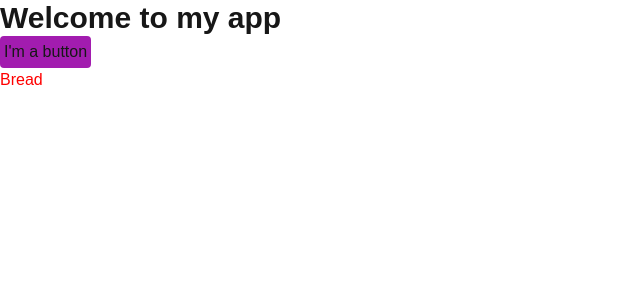
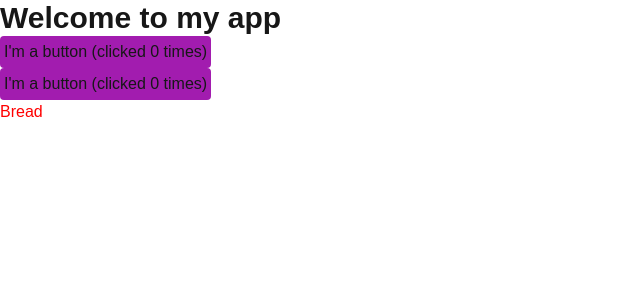
Before and after one commit to gataria/intro-to-react, a Next.js app: page / in a window 1280 px wide. Shown: the top 300 px of the page, without its empty margins (0-640 px from the left). Built offline with nearby package versions, Linux system fonts and the light colour scheme.

Commit message:
Updating the screen using state for buttons, keeping track of their # of clicks

```diff
--- a/src/app/page.tsx
+++ b/src/app/page.tsx
@@ -1,4 +1,6 @@
 'use client';
+
+import { useState } from "react";
 
 interface listType {
   title: string,
@@ -6,13 +8,18 @@ interface listType {
 }
 
 function MyButton() {
+  const [count, setCount] = useState(0);
+
   function handleClick() {
-    alert('You clicked me!');
+    const newCount = count + 1;
+    setCount(newCount);
+
+    alert(`You clicked me! Number of clicks on this button: ${newCount}`);
   }
 
   return (
     <button onClick={() => handleClick()} className="bg-fuchsia-700 p-1 rounded">
-      I'm a button
+      I'm a button {`(clicked ${count}  times)`}
     </button>
   );
 }
@@ -41,6 +48,8 @@ export default function Home() {
         Welcome to my app
       </h1>
       <MyButton />
+      <br />
+      <MyButton />
       <ul>
         {listItems}
       </ul>
```
